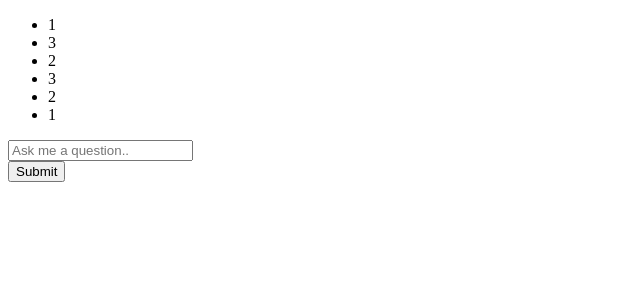
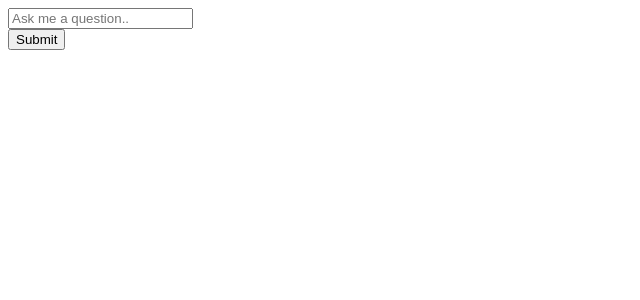
Before and after one commit to rlthomascc/chatbot, a React (Create React App) app in the folder client/: page / in a window 1280 px wide. Shown: the top 300 px of the page, without its empty margins (0-640 px from the left). Built offline with nearby package versions, Linux system fonts and the light colour scheme; the HTML template or start-up script is replaced by a standard one.

Commit message:
Refactor

```diff
--- a/client/src/App.js
+++ b/client/src/App.js
@@ -4,7 +4,7 @@
 /* eslint-disable react/no-unused-state */
 /* eslint-disable react/jsx-filename-extension */
 import React, { Component } from 'react';
-import Chatbot from './components/Chatbot.js';
+import User from './components/User.js';
 
 class App extends Component {
   constructor(props) {
@@ -21,14 +21,14 @@ class App extends Component {
   }
 
 
-  // CREATE A CHATBOT MESSAGE COMPONENT THAT ASKS QUESTIONS
-  // CREATE A CHATBOT DISPLAY THAT DISPLAYS THOSE MESSAGES
+  // CREATE A User MESSAGE COMPONENT THAT ASKS QUESTIONS
+  // CREATE A User DISPLAY THAT DISPLAYS THOSE MESSAGES
   // CREATE A FUNCTION THAT CHECKS THE MESSAGES WITH THE QUESTIONS AND SENDS.
   // HOLD ALL MESSAGES AND CONVO IN A CONVO STATE
   render() {
     const { data } = this.state;
     return (
-      <Chatbot sendMessage={this.sendMessage.bind(this)} messages={data} />
+      <User sendMessage={this.sendMessage.bind(this)} messages={data} />
     );
   }
 }
--- a/client/src/components/Chatbot.js
+++ /dev/null
@@ -1,59 +0,0 @@
-/* eslint-disable class-methods-use-this */
-/* eslint-disable no-undef */
-/* eslint-disable react/button-has-type */
-/* eslint-disable no-unused-vars */
-/* eslint-disable react/jsx-filename-extension */
-import React, { Component } from 'react';
-
-class Chatbot extends Component {
-  constructor(props) {
-    super(props);
-    this.state = {
-      data: [1, 2, 3, 4, 6, 7, 8],
-    };
-  }
-
-  handleSubmit(e) {
-    const { data } = this.state;
-    const { sendMessage } = this.props;
-    e.preventDefault();
-    sendMessage(e.target.question.value);
-    this.render();
-  }
-
-
-  form() {
-    const { data } = this.props;
-    const { messages } = this.props;
-    console.log(messages, 'MESSAGES IN FORM');
-    return (
-      <div className="container">
-        <div className="card">
-          <div className="card-body">
-            <ul className="list-group list-group-flush">
-              {messages.map((elem, i) => <li className="list-group-item" key={i}>{elem}</li>)}
-            </ul>
-          </div>
-          <div className="card-footer">
-            <form onSubmit={this.handleSubmit.bind(this)}>
-              <div className="form-group">
-                <input className="form-control" id="question" type="text" placeholder="Ask me a question.." required />
-              </div>
-              <div>
-                <button className="btn btn-success">Submit</button>
-              </div>
-            </form>
-          </div>
-        </div>
-      </div>
-    );
-  }
-
-  render() {
-    return (
-      this.form()
-    );
-  }
-}
-
-export default Chatbot;
--- /dev/null
+++ b/client/src/components/User.js
@@ -0,0 +1,35 @@
+/* eslint-disable class-methods-use-this */
+/* eslint-disable no-undef */
+/* eslint-disable react/button-has-type */
+/* eslint-disable no-unused-vars */
+/* eslint-disable react/jsx-filename-extension */
+import React, { Component } from 'react';
+
+const User = (props) => {
+  const handleSubmit = (e) => {
+    const { sendMessage } = props;
+    e.preventDefault();
+    sendMessage(e.target.question.value);
+    this.render();
+  };
+
+
+  const form = () => (
+    <div className="userContainer">
+      <form onSubmit={handleSubmit.bind(this)}>
+        <div className="form-group">
+          <input className="form-control" id="question" type="text" placeholder="Ask me a question.." required />
+        </div>
+        <div>
+          <button className="btn btn-success">Submit</button>
+        </div>
+      </form>
+    </div>
+  );
+
+  return (
+    form()
+  );
+};
+
+export default User;
```
Also changed, not shown: 1 other file (tests, documents, lock files or other folders).
